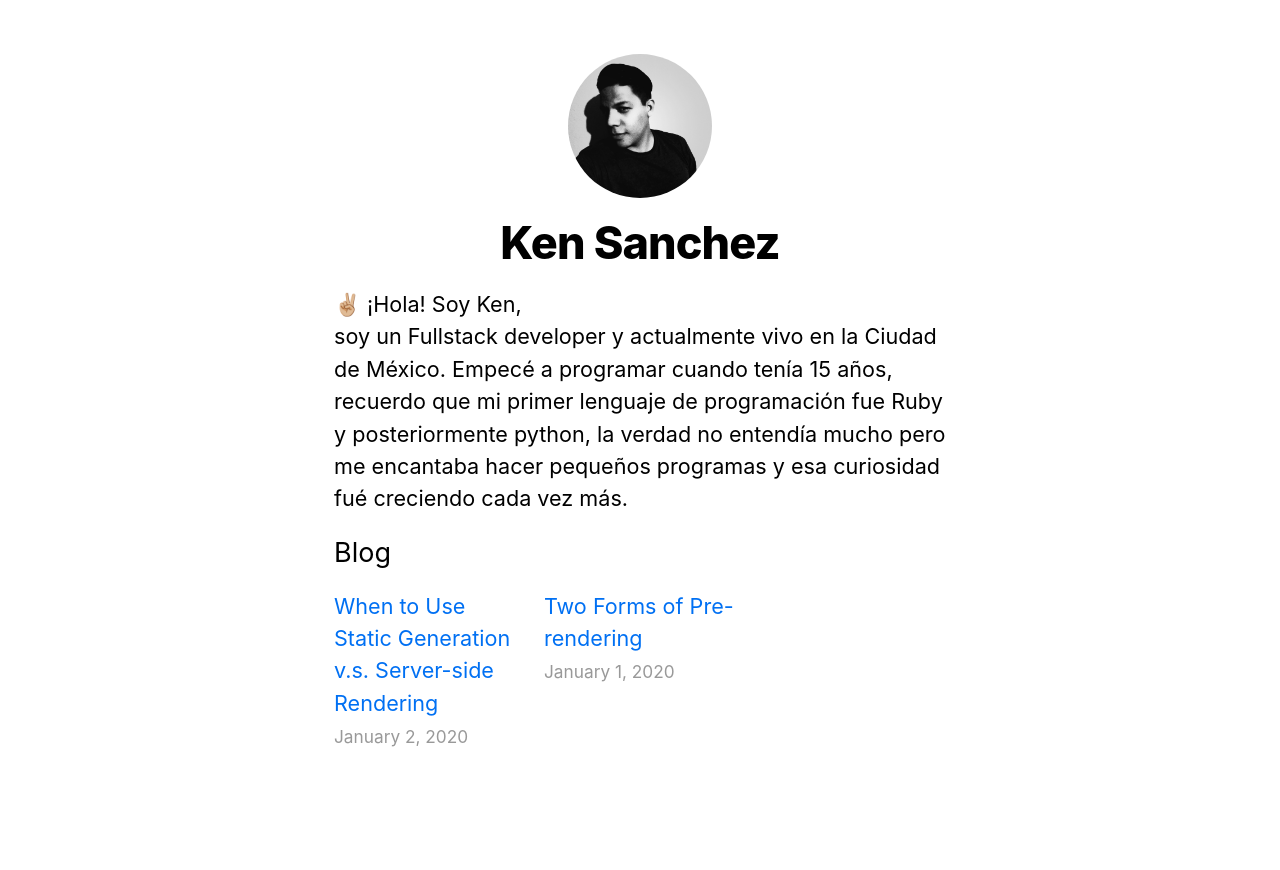
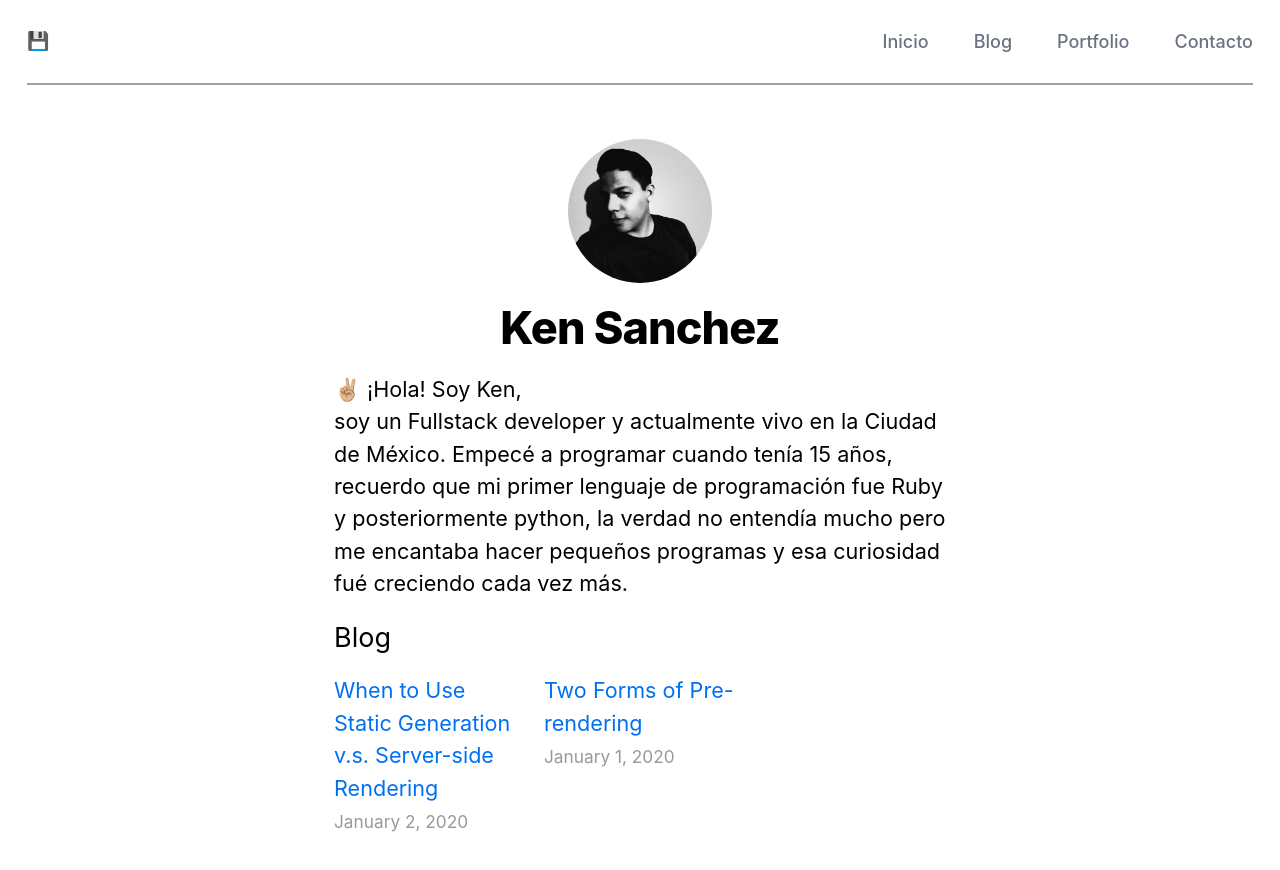
Before and after one commit to createdbyken/kenblog, a Next.js app: page / in a window 1280 px wide. Shown: the top 870 px of the page. Built offline with nearby package versions, Linux system fonts and the light colour scheme.

Commit message:
added header to all sites

```diff
--- a/pages/_app.js
+++ b/pages/_app.js
@@ -1,5 +1,11 @@
+import Header from '../components/Header'
 import '../styles/global.css'
 
 export default function App({Component, pageProps}){
-    return <Component {...pageProps} />
+    return (
+        <>
+            <Header></Header>
+            <Component {...pageProps} />
+        </>
+    )
 }
```
